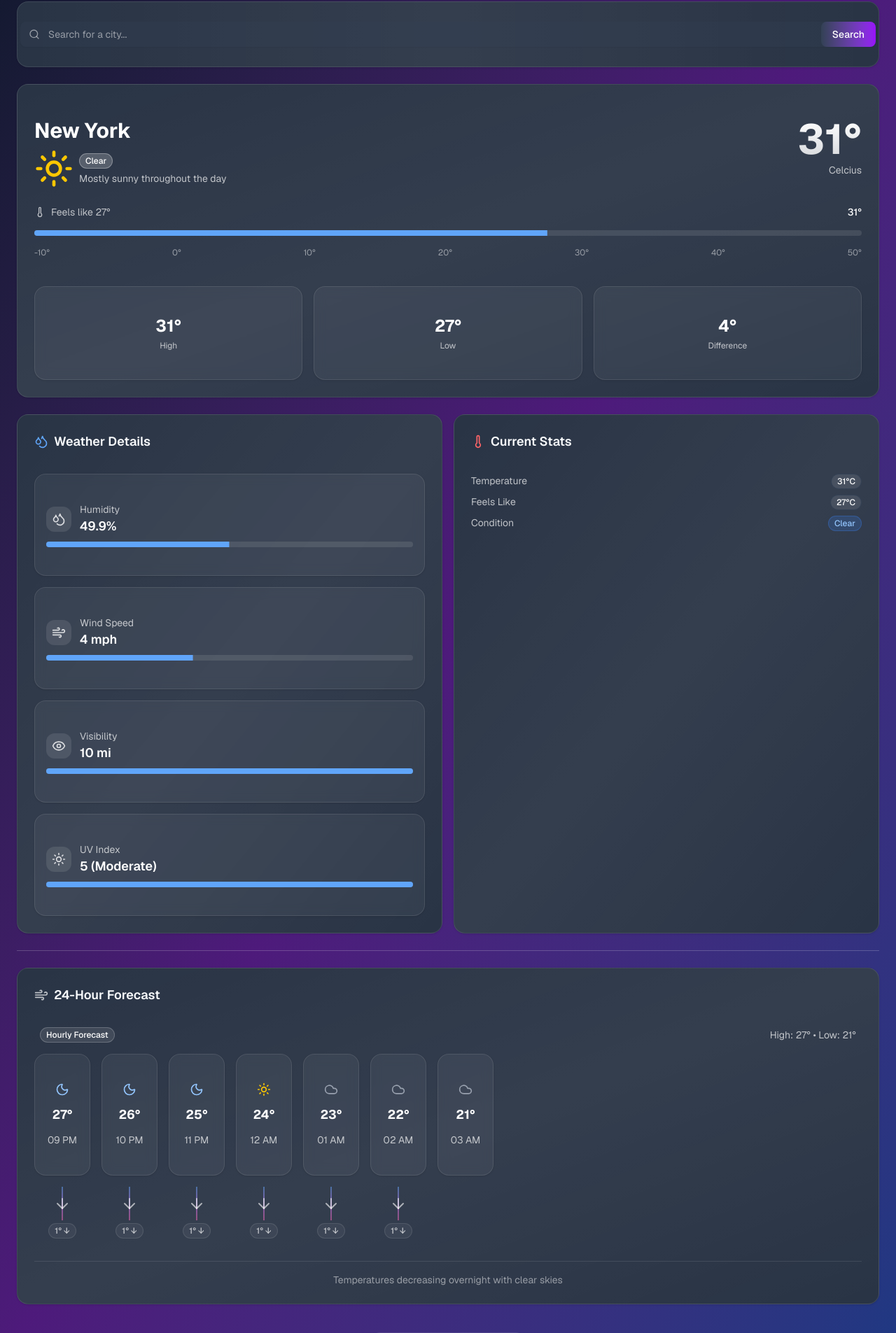
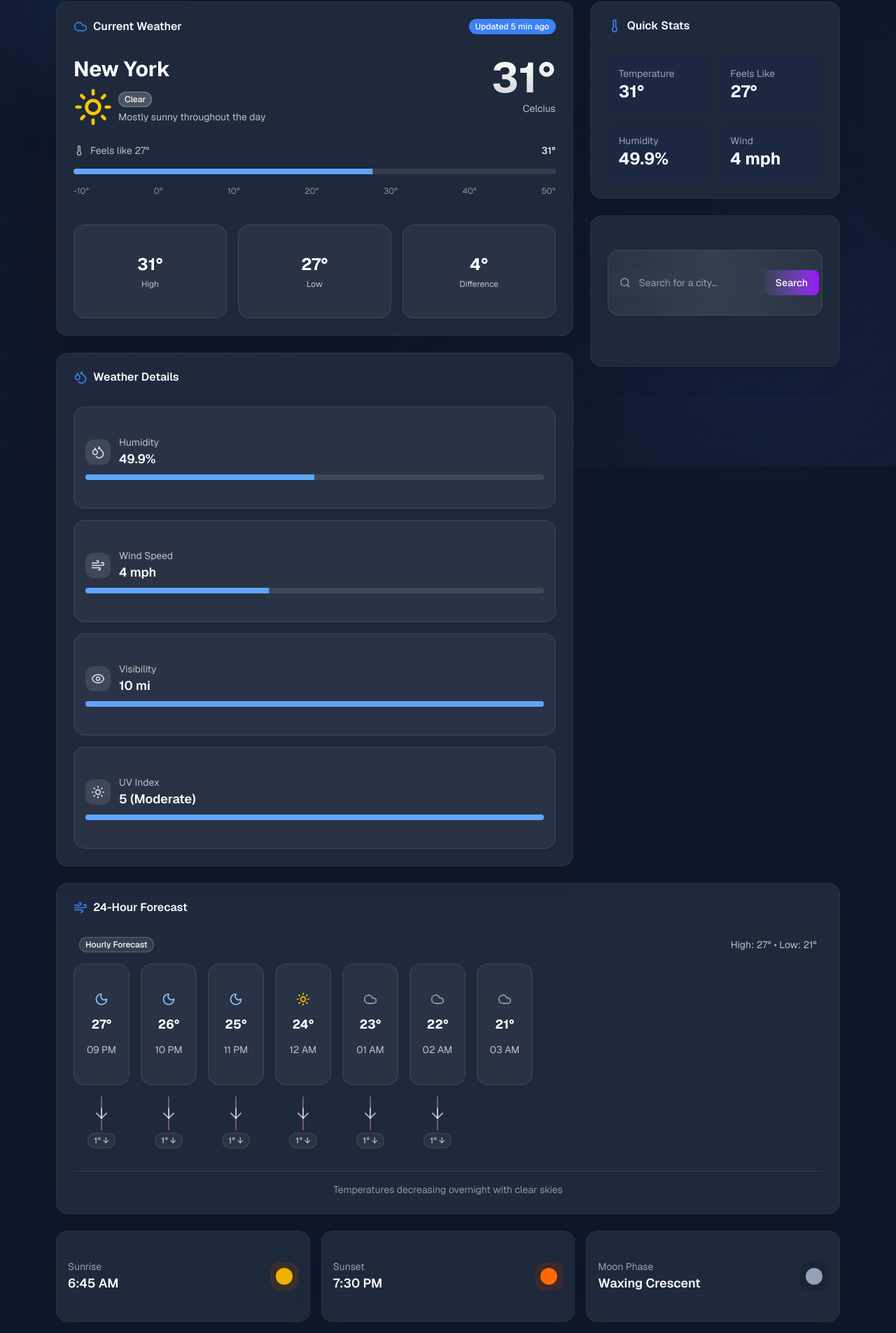
Before and after one commit to libranetx/weather-forcast, a Next.js app: page / in a window 1280 px wide. Shown: the part 134-2039 px from the top of the page at 70% size. Built offline with nearby package versions, Linux system fonts and the light colour scheme.

Commit message:
update home page

```diff
--- a/app/page.tsx
+++ b/app/page.tsx
@@ -1,11 +1,11 @@
 import { Card, CardContent, CardHeader, CardTitle } from "@/components/ui/card"
 import { Badge } from "@/components/ui/badge"
 import { Separator } from "@/components/ui/separator"
-import SearchBar from "@/components/SearchBar"
 import CurrentWeather from "@/components/CurrentWeather"
 import WeatherDetails from "@/components/WeatherDetails"
 import HourlyForecast from "@/components/HourlyForecast"
-import { Cloud, Droplets, Wind, Eye, Thermometer } from 'lucide-react'
+import SearchBar from "@/components/SearchBar"
+import { Cloud, Droplets, Wind, Eye, Thermometer, Navigation } from 'lucide-react'
 
 export default function Home() {
   const weatherData = {
@@ -18,34 +18,46 @@ export default function Home() {
     visibility: 10,
     uvIndex: 5,
     hourlyForecast: [
-      { time: '09 PM', temp: 27 },
-      { time: '10 PM', temp: 26 },
-      { time: '11 PM', temp: 25 },
-      { time: '12 AM', temp: 24 },
-      { time: '01 AM', temp: 23 },
-      { time: '02 AM', temp: 22 },
-      { time: '03 AM', temp: 21 },
+      { time: '09 PM', temp: 27, icon: 'clear' },
+      { time: '10 PM', temp: 26, icon: 'clear' },
+      { time: '11 PM', temp: 25, icon: 'clear' },
+      { time: '12 AM', temp: 24, icon: 'cloudy' },
+      { time: '01 AM', temp: 23, icon: 'cloudy' },
+      { time: '02 AM', temp: 22, icon: 'cloudy' },
+      { time: '03 AM', temp: 21, icon: 'cloudy' },
     ]
   }
 
   return (
-    <div className="space-y-6">
-      <Card className="border-none shadow-2xl bg-linear-to-br from-slate-900/90 via-purple-900/80 to-blue-900/90 backdrop-blur-lg">
-        <CardHeader className="text-center pb-4">
-          <div className="flex items-center justify-center gap-2 mb-2">
-            <Cloud className="h-6 w-6 text-white/70" />
-            <CardTitle className="text-3xl font-bold bg-linear-to-r from-white via-white/90 to-white/70 bg-clip-text text-transparent">
+    <div className="container mx-auto px-4 py-8 max-w-6xl">
+      {/* Header */}
+      <div className="flex items-center justify-between mb-8">
+        <div>
+          <h1 className="text-4xl font-bold text-gradient-blue">
             Weather Forecast
+          </h1>
+          <p className="text-muted-foreground mt-2">Real-time weather data with modern design</p>
+        </div>
+        <Badge variant="outline" className="bg-blue-500/10 text-blue-600 dark:text-blue-400 border-blue-200 dark:border-blue-800">
+          <Navigation className="w-4 h-4 mr-2" />
+          Live Updates
+        </Badge>
+      </div>
+
+      <div className="grid grid-cols-1 lg:grid-cols-3 gap-6">
+        {/* Left Column */}
+        <div className="lg:col-span-2 space-y-6">
+          <Card className="shadow-modern-lg border-border/50">
+            <CardHeader>
+              <div className="flex items-center justify-between">
+                <CardTitle className="flex items-center gap-2">
+                  <Cloud className="h-5 w-5 text-blue-500" />
+                  Current Weather
                 </CardTitle>
+                <Badge className="bg-blue-500 text-white">Updated 5 min ago</Badge>
               </div>
-          <p className="text-sm text-white/60">Real-time weather updates</p>
             </CardHeader>
-
-        <CardContent className="space-y-6">
-          <SearchBar />
-
-          <Card className="bg-linear-to-br from-white/5 via-white/10 to-white/5 backdrop-blur-sm border-white/10">
-            <CardContent className="pt-6">
+            <CardContent>
               <CurrentWeather
                 city={weatherData.city}
                 condition={weatherData.condition}
@@ -55,11 +67,10 @@ export default function Home() {
             </CardContent>
           </Card>
 
-          <div className="grid grid-cols-1 md:grid-cols-2 gap-4">
-            <Card className="bg-linear-to-br from-white/5 via-white/10 to-white/5 backdrop-blur-sm border-white/10">
+          <Card className="shadow-modern border-border/50">
             <CardHeader>
-                <CardTitle className="text-lg flex items-center gap-2">
-                  <Droplets className="h-5 w-5 text-blue-400" />
+              <CardTitle className="flex items-center gap-2">
+                <Droplets className="h-5 w-5 text-blue-500" />
                 Weather Details
               </CardTitle>
             </CardHeader>
@@ -72,45 +83,52 @@ export default function Home() {
               />
             </CardContent>
           </Card>
+        </div>
 
-            <Card className="bg-linear-to-br from-white/5 via-white/10 to-white/5 backdrop-blur-sm border-white/10">
+        {/* Right Column */}
+        <div className="space-y-6">
+          <Card className="shadow-modern border-border/50">
             <CardHeader>
-                <CardTitle className="text-lg flex items-center gap-2">
-                  <Thermometer className="h-5 w-5 text-red-400" />
-                  Current Stats
+              <CardTitle className="flex items-center gap-2">
+                <Thermometer className="h-5 w-5 text-blue-500" />
+                Quick Stats
               </CardTitle>
             </CardHeader>
             <CardContent className="space-y-4">
-                <div className="space-y-2">
-                  <div className="flex justify-between">
-                    <span className="text-sm text-white/70">Temperature</span>
-                    <Badge variant="outline" className="bg-white/10 text-white">
-                      {weatherData.temperature}°C
-                    </Badge>
+              <div className="grid grid-cols-2 gap-3">
+                <div className="bg-blue-50 dark:bg-blue-950/30 p-4 rounded-lg">
+                  <p className="text-sm text-muted-foreground">Temperature</p>
+                  <p className="text-2xl font-bold">{weatherData.temperature}°</p>
                 </div>
-                  <div className="flex justify-between">
-                    <span className="text-sm text-white/70">Feels Like</span>
-                    <Badge variant="outline" className="bg-white/10 text-white">
-                      {weatherData.feelsLike}°C
-                    </Badge>
+                <div className="bg-blue-50 dark:bg-blue-950/30 p-4 rounded-lg">
+                  <p className="text-sm text-muted-foreground">Feels Like</p>
+                  <p className="text-2xl font-bold">{weatherData.feelsLike}°</p>
                 </div>
-                  <div className="flex justify-between">
-                    <span className="text-sm text-white/70">Condition</span>
-                    <Badge className="bg-blue-500/20 text-blue-300 border-blue-500/30">
-                      {weatherData.condition}
-                    </Badge>
+                <div className="bg-blue-50 dark:bg-blue-950/30 p-4 rounded-lg">
+                  <p className="text-sm text-muted-foreground">Humidity</p>
+                  <p className="text-2xl font-bold">{weatherData.humidity}%</p>
+                </div>
+                <div className="bg-blue-50 dark:bg-blue-950/30 p-4 rounded-lg">
+                  <p className="text-sm text-muted-foreground">Wind</p>
+                  <p className="text-2xl font-bold">{weatherData.windSpeed} mph</p>
                 </div>
               </div>
             </CardContent>
           </Card>
+
+          <Card className="shadow-modern border-border/50">
+            <CardContent className="p-6">
+              <SearchBar />
+            </CardContent>
+          </Card>
+        </div>
       </div>
 
-          <Separator className="bg-white/20" />
-
-          <Card className="bg-linear-to-br from-white/5 via-white/10 to-white/5 backdrop-blur-sm border-white/10">
+      {/* Hourly Forecast */}
+      <Card className="mt-6 shadow-modern border-border/50">
         <CardHeader>
-              <CardTitle className="text-lg flex items-center gap-2">
-                <Wind className="h-5 w-5 text-white/70" />
+          <CardTitle className="flex items-center gap-2">
+            <Wind className="h-5 w-5 text-blue-500" />
             24-Hour Forecast
           </CardTitle>
         </CardHeader>
@@ -119,14 +137,44 @@ export default function Home() {
         </CardContent>
       </Card>
 
-          <div className="text-center pt-4">
-            <Badge variant="secondary" className="bg-white/10 text-white/70 hover:bg-white/20">
-              <Eye className="h-3 w-3 mr-1" />
-              Last updated: Today at 8:45 PM
-            </Badge>
+      {/* Footer Stats */}
+      <div className="mt-6 grid grid-cols-1 md:grid-cols-3 gap-4">
+        <Card className="shadow-modern border-border/50">
+          <CardContent className="p-4 flex items-center justify-between">
+            <div>
+              <p className="text-sm text-muted-foreground">Sunrise</p>
+              <p className="text-lg font-semibold">6:45 AM</p>
+            </div>
+            <div className="w-10 h-10 bg-yellow-100 dark:bg-yellow-900/30 rounded-lg flex items-center justify-center">
+              <div className="w-6 h-6 bg-yellow-500 rounded-full"></div>
+            </div>
+          </CardContent>
+        </Card>
+
+        <Card className="shadow-modern border-border/50">
+          <CardContent className="p-4 flex items-center justify-between">
+            <div>
+              <p className="text-sm text-muted-foreground">Sunset</p>
+              <p className="text-lg font-semibold">7:30 PM</p>
+            </div>
+            <div className="w-10 h-10 bg-orange-100 dark:bg-orange-900/30 rounded-lg flex items-center justify-center">
+              <div className="w-6 h-6 bg-orange-500 rounded-full"></div>
+            </div>
+          </CardContent>
+        </Card>
+
+        <Card className="shadow-modern border-border/50">
+          <CardContent className="p-4 flex items-center justify-between">
+            <div>
+              <p className="text-sm text-muted-foreground">Moon Phase</p>
+              <p className="text-lg font-semibold">Waxing Crescent</p>
+            </div>
+            <div className="w-10 h-10 bg-slate-100 dark:bg-slate-900/30 rounded-lg flex items-center justify-center">
+              <div className="w-6 h-6 bg-slate-400 rounded-full"></div>
             </div>
           </CardContent>
         </Card>
       </div>
-  )
+    </div>
+  );
 }
```
Lines whose indentation alone changed are shown as unchanged.
